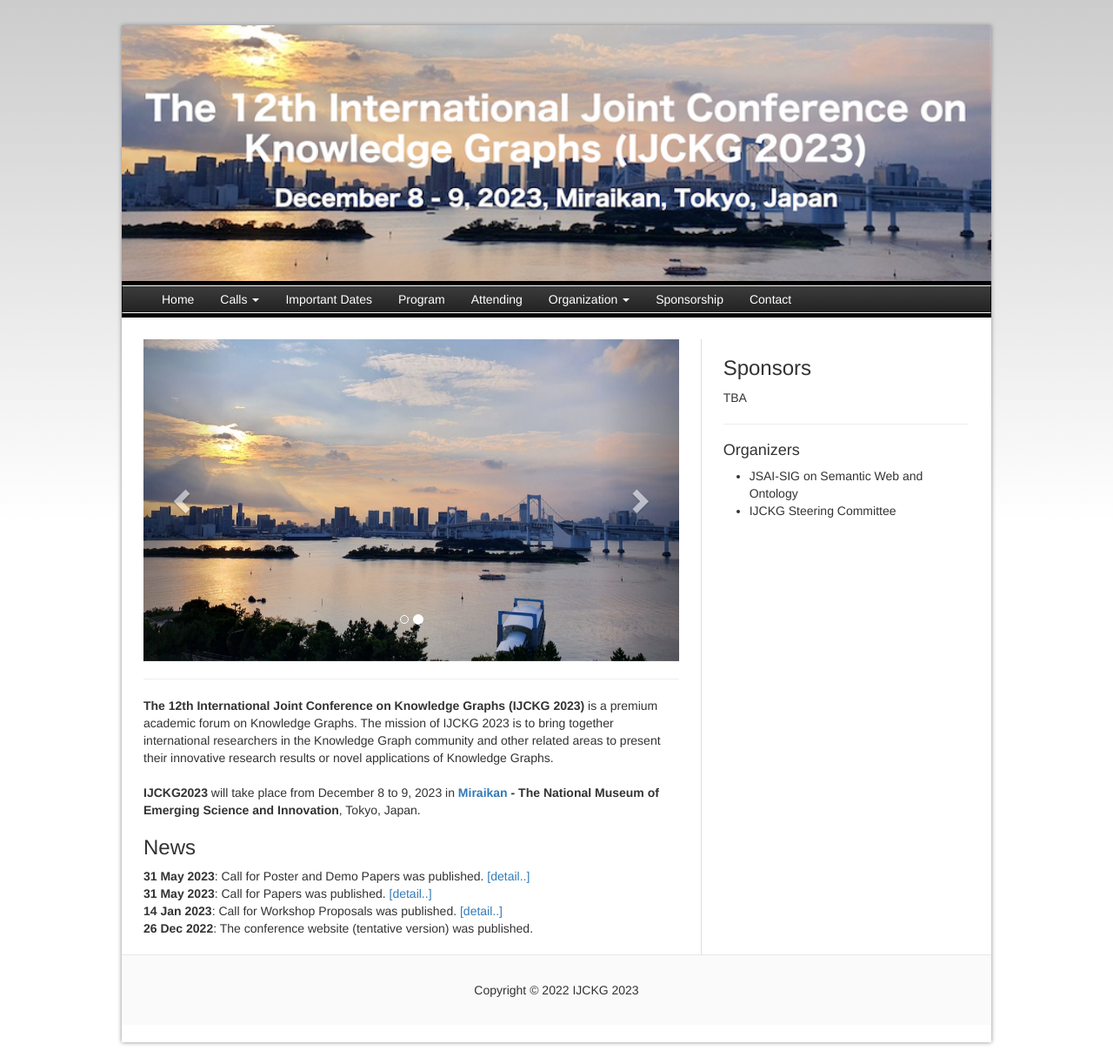
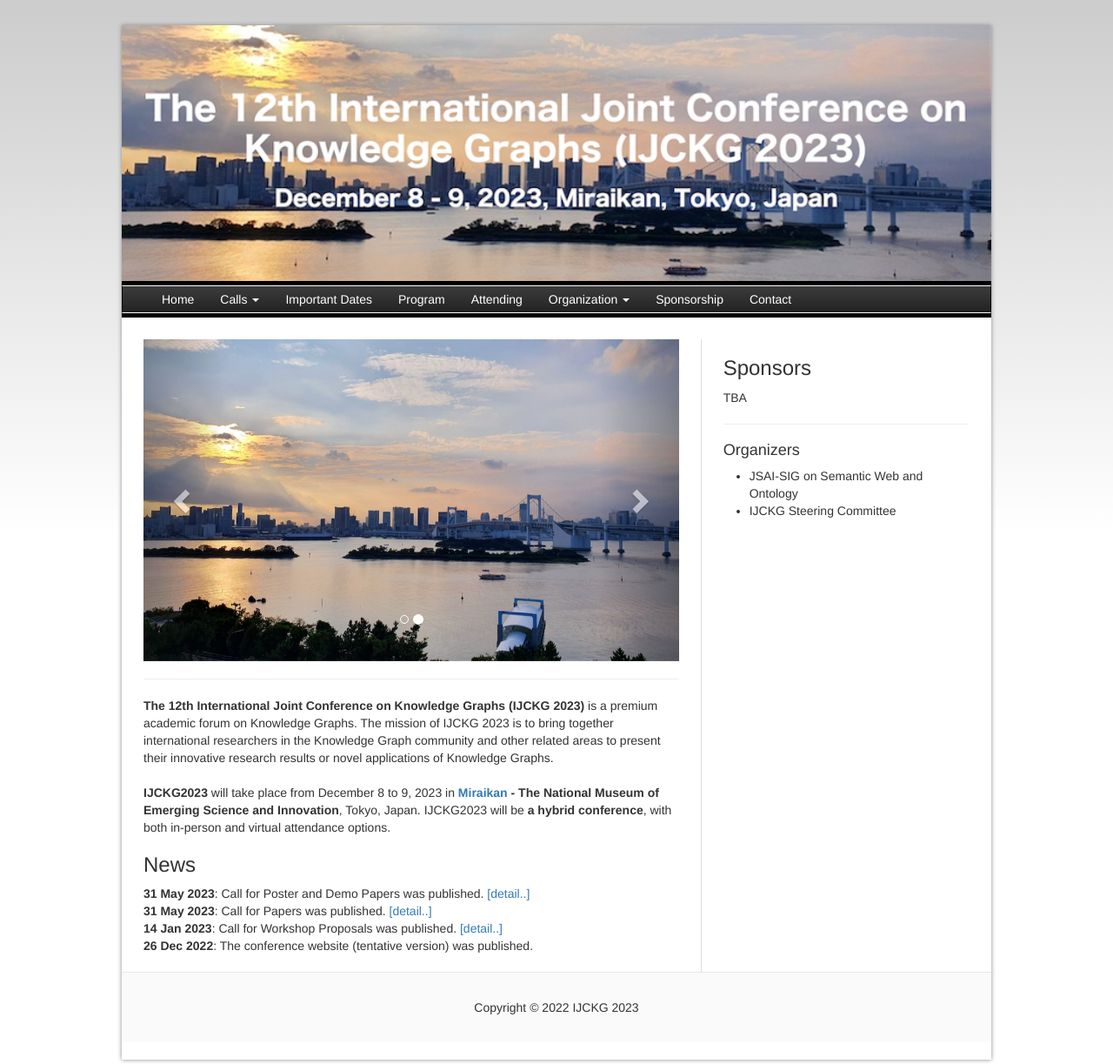
Before and after one commit to IJCKGconference/IJCKG2023, a Jekyll site: the page built from index.html, in a window 1280 px wide. Shown: the whole page at 87% size. Built offline with Jekyll 4.4.1, drawn with Linux system fonts in a browser that asks for light colours.

Commit message:
update index.html

```diff
--- a/index.html
+++ b/index.html
@@ -17,13 +17,12 @@ status: published
     forum on Knowledge Graphs. The mission of IJCKG 2023 is to bring together international researchers in the
     Knowledge
     Graph community and other related areas to present their innovative research results or novel applications of
-    Knowledge
-    Graphs.
+    Knowledge Graphs.
     <br><br>
     <b>IJCKG2023</b> will take place from December 8 to 9, 2023 in
     <b><a href="https://www.miraikan.jst.go.jp/en/" taregt="_blank">Miraikan</a> - The National Museum of Emerging
       Science and Innovation</b>,
-    Tokyo, Japan.
+    Tokyo, Japan. IJCKG2023 will be <b>a hybrid conference</b>, with both in-person and virtual attendance options.
   </p>
 
   <h3>News</h3>
```
